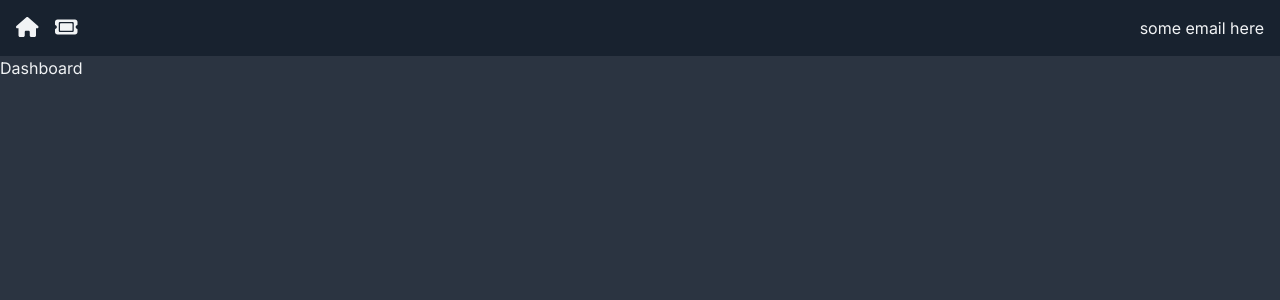
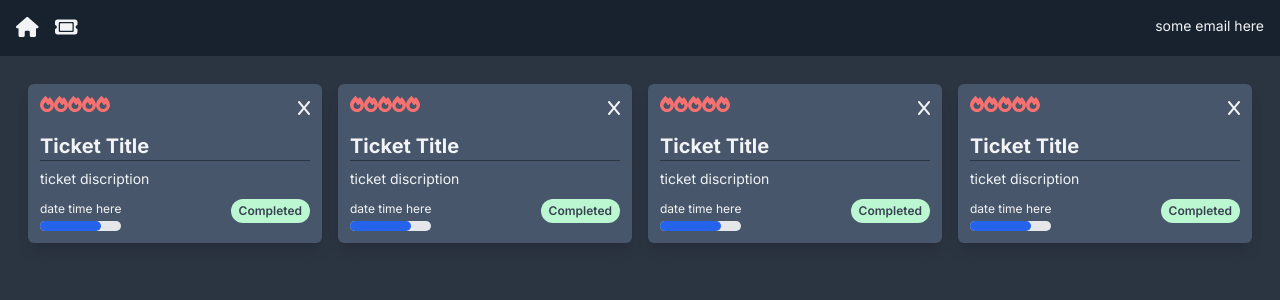
Before and after one commit to Tfauves/TicketingApp, a Next.js app: page / in a window 1280 px wide. Shown: the top 300 px of the page. Built offline with nearby package versions, Linux system fonts and the light colour scheme.

Commit message:
basic main display components and styles along with basic routing structure

```diff
--- /dev/null
+++ b/app/(components)/DeleteBlock.jsx
@@ -0,0 +1,13 @@
+import { faX } from "@fortawesome/free-solid-svg-icons";
+import { FontAwesomeIcon } from "@fortawesome/react-fontawesome";
+
+const DeleteBlock = () => {
+  return (
+    <FontAwesomeIcon
+      icon={faX}
+      className="text-red hover:cursor-pointer hover:text-red-200"
+    />
+  );
+};
+
+export default DeleteBlock;
--- /dev/null
+++ b/app/(components)/PriorityDisplay.jsx
@@ -0,0 +1,16 @@
+import { faFire } from "@fortawesome/free-solid-svg-icons";
+import { FontAwesomeIcon } from "@fortawesome/react-fontawesome";
+
+const PriorityDisplay = () => {
+  return (
+    <div className="flex justify-start align-baseline">
+      <FontAwesomeIcon icon={faFire} className="text-red-400" />
+      <FontAwesomeIcon icon={faFire} className="text-red-400" />
+      <FontAwesomeIcon icon={faFire} className="text-red-400" />
+      <FontAwesomeIcon icon={faFire} className="text-red-400" />
+      <FontAwesomeIcon icon={faFire} className="text-red-400" />
+    </div>
+  );
+};
+
+export default PriorityDisplay;
--- /dev/null
+++ b/app/(components)/ProgressBar.jsx
@@ -0,0 +1,12 @@
+const ProgressBar = () => {
+  return (
+    <div className="w-full bg-gray-200 rounded-full h-2.5">
+      <div
+        className="bg-blue-600 h-2.5 rounded-full"
+        style={{ width: "75%" }}
+      ></div>
+    </div>
+  );
+};
+
+export default ProgressBar;
--- /dev/null
+++ b/app/(components)/StatusDisplay.jsx
@@ -0,0 +1,12 @@
+const StatusDisplay = () => {
+  return (
+    <span
+      className="inline-block rounded-full px-2 py-1
+    text-xs font-semibold text-gray-700 bg-green-200"
+    >
+      Completed
+    </span>
+  );
+};
+
+export default StatusDisplay;
--- /dev/null
+++ b/app/(components)/TicketCard.jsx
@@ -0,0 +1,32 @@
+import DeleteBlock from "./DeleteBlock";
+import PriorityDisplay from "./PriorityDisplay";
+import ProgressBar from "./ProgressBar";
+import StatusDisplay from "./StatusDisplay";
+
+const TicketCard = () => {
+  return (
+    <div className="flex flex-col bg-card hover:bg-card-hover rounded-md shadow-lg p-3 m-2">
+      <div className="flex mb-3">
+        <PriorityDisplay />
+        <div className="ml-auto">
+          <DeleteBlock />
+        </div>
+      </div>
+      <h4>Ticket Title</h4>
+      <hr className="h-px border-0 bg-page mb-2" />
+      <p className="whitespace-pre-wrap">ticket discription</p>
+      <div className="flex-grow"></div>
+      <div className="flex mt-2">
+        <div className="flex flex-col">
+          <p className="text-xs my-1">date time here</p>
+          <ProgressBar />
+        </div>
+        <div className="ml-auto flex-items-end">
+          <StatusDisplay />
+        </div>
+      </div>
+    </div>
+  );
+};
+
+export default TicketCard;
--- a/app/globals.css
+++ b/app/globals.css
@@ -1,6 +1,31 @@
 @tailwind base;
 @tailwind components;
 @tailwind utilities;
+
+@layer base {
+  h1,
+  h2,
+  h3,
+  h4 {
+    @apply font-bold;
+  }
+  h1 {
+    @apply text-4xl;
+  }
+  h2 {
+    @apply text-3xl;
+  }
+  h3 {
+    @apply text-2xl;
+  }
+  h4 {
+    @apply text-xl;
+  }
+
+  p {
+    @apply text-sm text-default-text;
+  }
+}
 
 @layer components {
   .icon {
--- a/app/page.jsx
+++ b/app/page.jsx
@@ -1,7 +1,17 @@
 import React from "react";
+import TicketCard from "./(components)/TicketCard";
 
 const Dashboard = () => {
-  return <div> Dashboard</div>;
+  return (
+    <div className="p-5">
+      <div className="lg:grid grid-cols-2 xl:grid-cols-4">
+        <TicketCard />
+        <TicketCard />
+        <TicketCard />
+        <TicketCard />
+      </div>
+    </div>
+  );
 };
 
 export default Dashboard;
```
